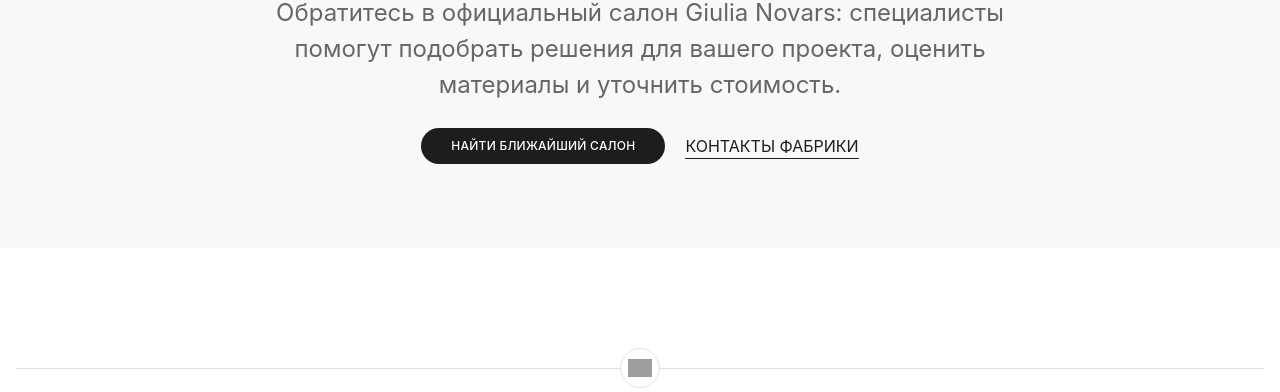
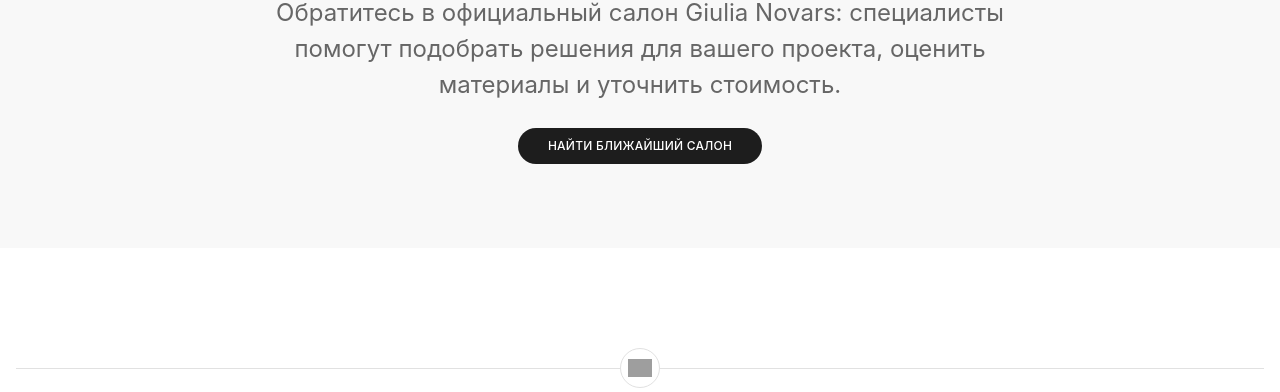
Before and after one commit to yagaeo/giulia-novars-review, a plain HTML site: page docs/mebel-dlya-vsey-kvartiry-i-doma/index.html in a window 1280 px wide. Shown: the part 5847-6239 px from the top of the page. Drawn offline with Linux system fonts and the light colour scheme; grey boxes are pictures that could not be loaded; a web font is replaced by a local one.

Commit message:
Remove factory contacts CTA per client approval; keep salon button centered

```diff
--- a/docs/mebel-dlya-vsey-kvartiry-i-doma/index.html
+++ b/docs/mebel-dlya-vsey-kvartiry-i-doma/index.html
@@ -588,7 +588,6 @@
       <p class="text-t_lg color-grey landing-contact-copy mx-auto" data-gn-field="GN-093">Обратитесь в официальный салон Giulia Novars: специалисты помогут подобрать решения для вашего проекта, оценить материалы и уточнить стоимость.</p>
       <div class="landing-actions justify-content-center">
         <a class="btn btn--black btn--sm" href="../shops/" data-gn-field="GN-094">НАЙТИ БЛИЖАЙШИЙ САЛОН</a>
-        <a class="link link--black_border" href="../contacts/" data-gn-field="GN-095">КОНТАКТЫ ФАБРИКИ</a>
       </div>
     </div>
   </section>
```
